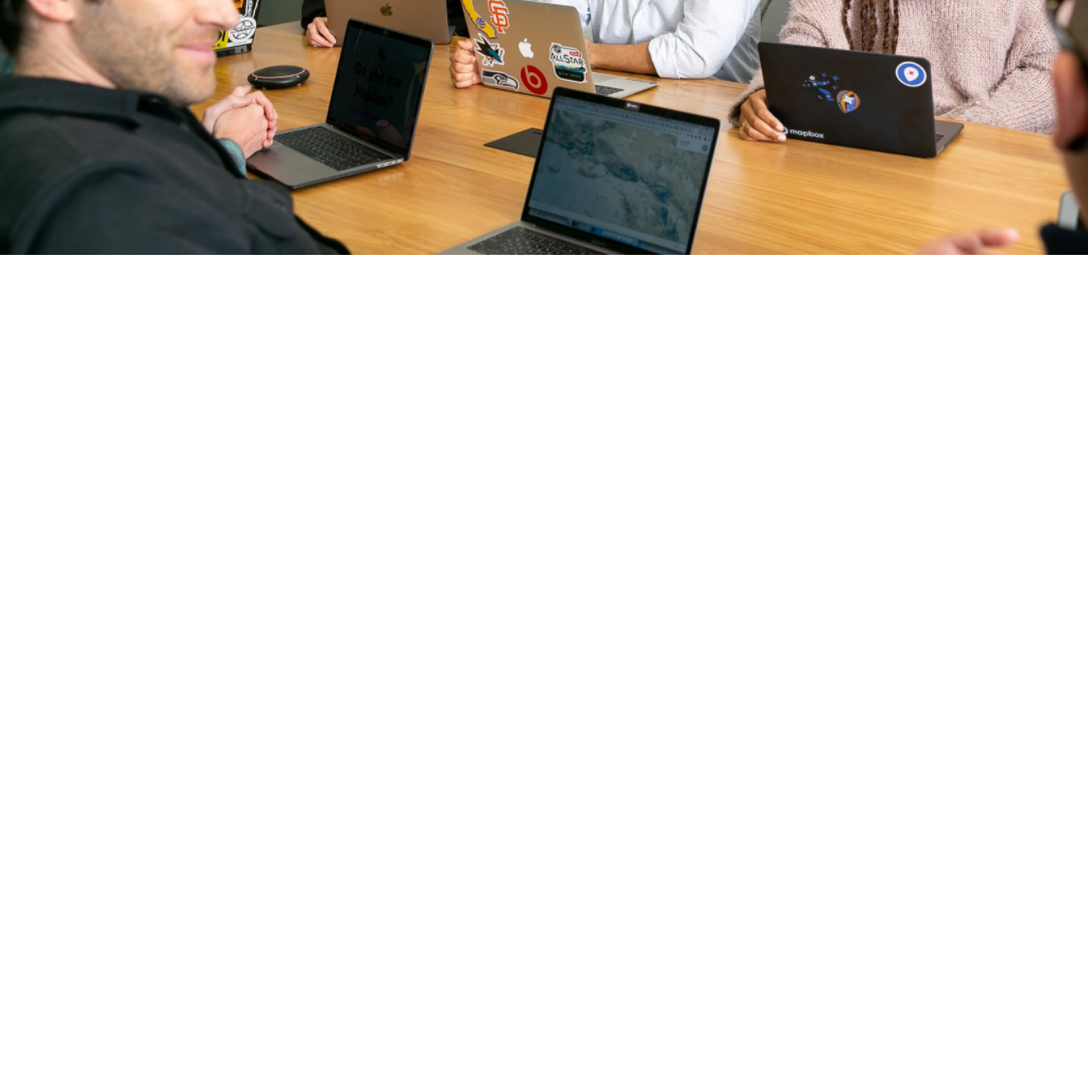
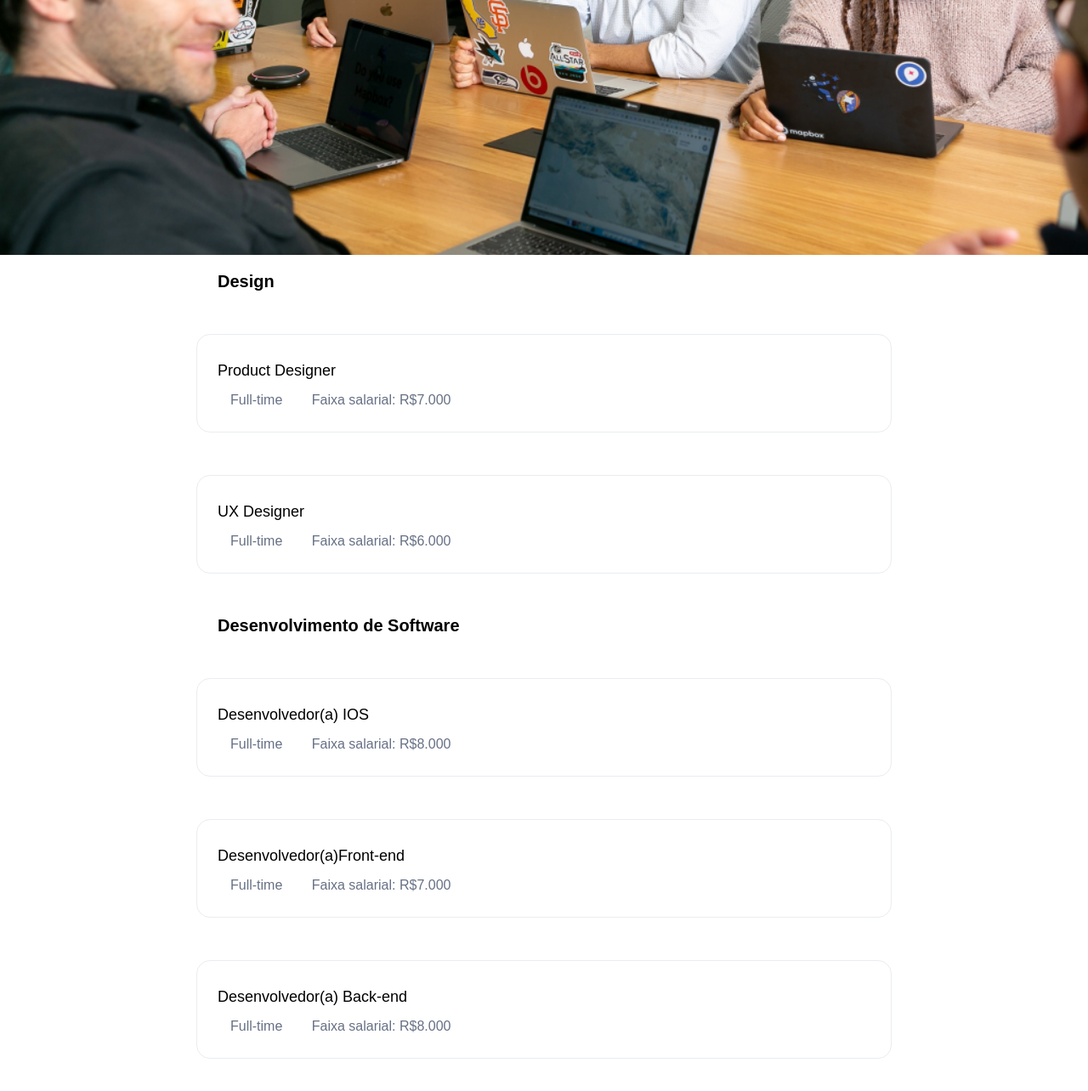
Before and after one commit to raissacampos/HTML-e-CSS, a plain HTML site: page index.html in a window 1280 px wide. Shown: the part 1278-2562 px from the top of the page at 85% size. Before the commit the page ends 1578 px from the top, so only its background shows below. Drawn offline with Linux system fonts and the light colour scheme.

Commit message:
atividade 5 fim

```diff
--- a/estilos.css
+++ b/estilos.css
@@ -143,3 +143,44 @@ color:#667085
     margin-left: auto;
     margin-right: auto;
 }
+
+h1{
+    font-size: 20px;
+    width: 768px;
+    margin:  0 auto;
+    color: black;
+
+}
+
+.vaga{
+  width: 768px;
+  margin: 50px auto;
+  border: 1px solid #EAECF0;
+  display: flex;
+  flex-direction: column;
+  padding: 24px 24px 28px;
+  border-radius: 16px;
+}
+.informacoes span{
+    width: 768px;
+  height: 100px;
+  position: relative;
+  margin: 15px;
+}
+.titulo h1{
+    font-size: 20px;
+    width: 768px;
+    margin:  0 auto;
+    color: black;
+}
+
+.titulo-vaga{
+   color:black;
+   position: static;
+width: 720px;
+height: 28px;
+left: 0px;
+top: 0px;
+font-size: 18px;
+margin: 8px 0px;
+}
--- a/index.html
+++ b/index.html
@@ -1,5 +1,6 @@
 <!DOCTYPE html>
 <html lang="pt-br">
+
 <head>
     <meta charset="UTF-8">
     <meta http-equiv="X-UA-Compatible" content="IE=edge">
@@ -7,6 +8,7 @@
     <title>OptimusTech</title>
     <link rel="stylesheet" href="estilos.css">
 </head>
+
 <body>
     <header class="primario">
         <div class="logo">
@@ -31,7 +33,8 @@
     <br>
     <h6>Sobre nós</h6>
     <h2>Por que somos diferentes?</h2>
-    <h3>Nós focamos nos detalhes de tudo que fazemos. Tudo para ajudar as empresas de<br> todo o mundo a se concentrarem naquilo que é realmente importante para elas.</h3>
+    <h3>Nós focamos nos detalhes de tudo que fazemos. Tudo para ajudar as empresas de<br> todo o mundo a se concentrarem
+        naquilo que é realmente importante para elas.</h3>
     <br>
     <br>
     <section class="metricas-container">
@@ -62,5 +65,47 @@
         <p>Somos uma equipe 100% remota com pessoas do Brasil inteiro.</p>
         <img src="imagem/Image.jpg">
     </div>
+    <br>
+    <h1 class="titulo">Design</h1>
+    <div class="vaga">
+        <span class="titulo-vaga">Product Designer</span>
+        <div class="informacoes">
+            <span>Full-time</span>
+            <span>Faixa salarial: R$7.000</span>
+        </div>
+    </div>
+    <div class="vaga">
+        <span class="titulo-vaga">UX Designer</span>
+        <div class="informacoes">
+            <span>Full-time</span>
+            <span>Faixa salarial: R$6.000</span>
+        </div>
+        </div>
+        <div class="titulo">
+            <h1>Desenvolvimento de Software</h1>
+        </div>
+        </div>
+        <div class="vaga">
+            <span class="titulo-vaga">Desenvolvedor(a) IOS</span>
+            <div class="informacoes">
+                <span>Full-time</span>
+                <span>Faixa salarial: R$8.000</span>
+            </div>
+            </div>
+            <div class="vaga">
+                <span class="titulo-vaga">Desenvolvedor(a)Front-end</span>
+                <div class="informacoes">
+                    <span>Full-time</span>
+                    <span>Faixa salarial: R$7.000</span>
+                </div>
+                </div>
+                <div class="vaga">
+                    <span class="titulo-vaga">Desenvolvedor(a) Back-end</span>
+                    <div class="informacoes">
+                        <span>Full-time</span>
+                        <span>Faixa salarial: R$8.000</span>
+                        </div>
+                    </div>
 </body>
+
 </html>
```
Lines whose indentation alone changed are shown as unchanged.
